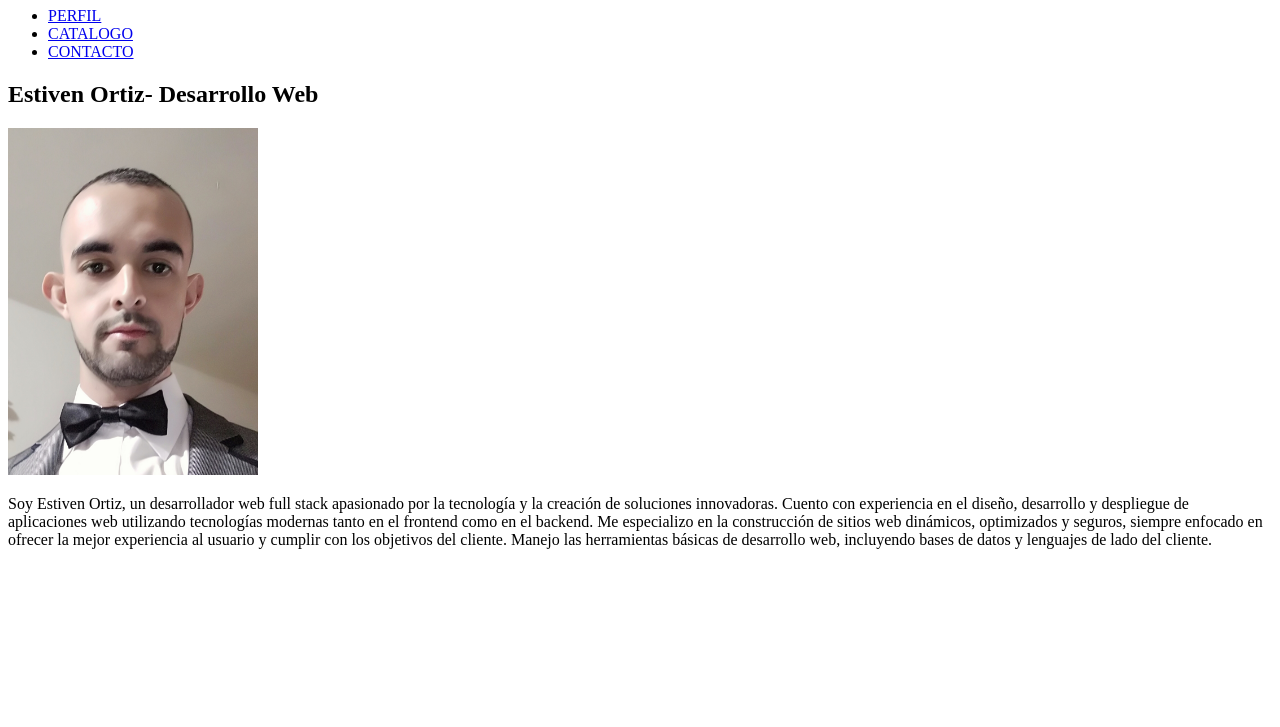
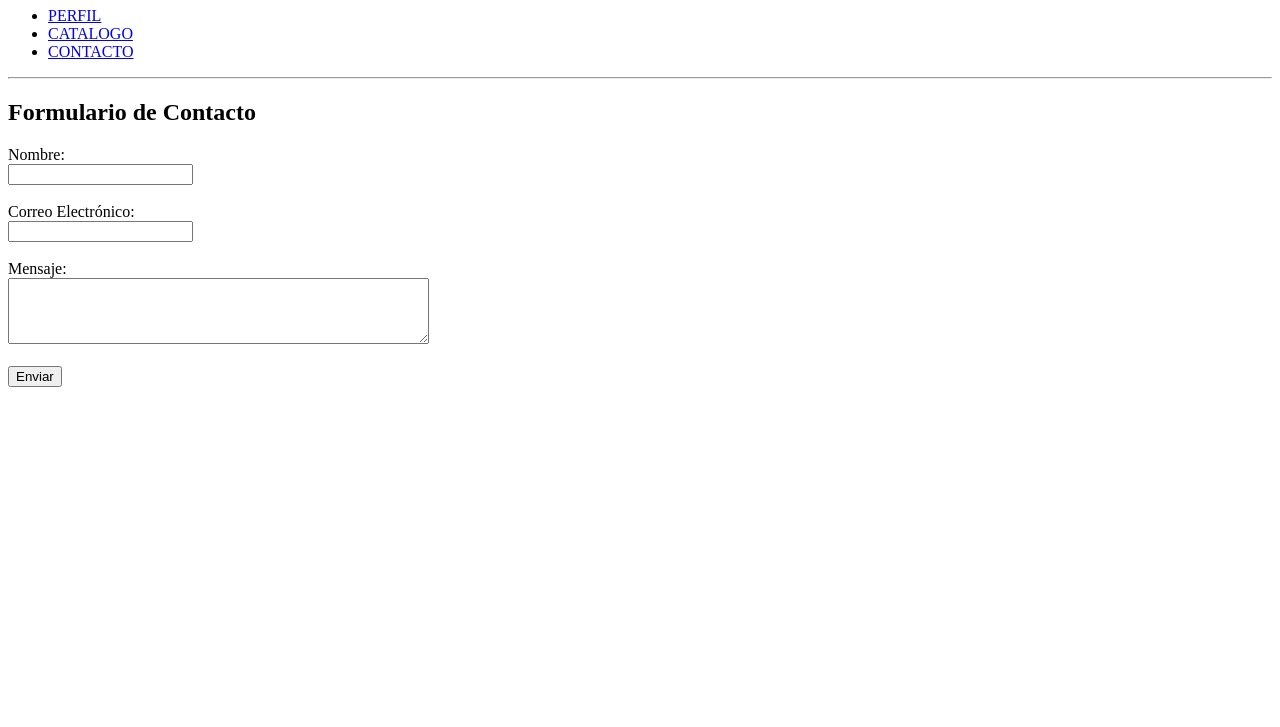
Before and after one commit to EstivenO/Master-en-Js, a plain HTML site: page repasoHtml/EjercicioCompleto/TerceraPagina.html in a window 1280 px wide. Shown: the part 73-800 px from the top of the page. Drawn offline with Linux system fonts and the light colour scheme.

Commit message:
se adicionan cambios en tabla de imagenes y en formulario de contacto

```diff
--- a/repasoHtml/EjercicioCompleto/TerceraPagina.html
+++ b/repasoHtml/EjercicioCompleto/TerceraPagina.html
@@ -7,7 +7,7 @@
 </head>
 <body>
 
-    <h1>PERFIL <em>ESTIVEN ORTIZ</em></h1>
+    <h1>FORMUARIO <em>DE CONTACTO</em></h1>
 
     <ul>
         <li><a href="PrimeraPagina.html">PERFIL</a></li>
@@ -15,19 +15,21 @@
         <li><a href="TerceraPagina.html">CONTACTO</a></li>
     </ul>
 
-    <h2>Estiven Ortiz- Desarrollo Web</h2>
-    <img src="img/Estiven.jpg" alt="Esta es la foto de perfil" title="Estiven" width="250px">
-    <p>
-        Soy Estiven Ortiz, un desarrollador web full stack apasionado
-        por la tecnología y la creación de soluciones innovadoras.
-        Cuento con experiencia en el diseño,
-        desarrollo y despliegue de aplicaciones web utilizando
-        tecnologías modernas tanto en el frontend como en el backend.
-        Me especializo en la construcción de sitios web dinámicos,
-        optimizados y seguros, siempre enfocado en ofrecer la mejor experiencia al usuario
-        y cumplir con los objetivos del cliente. Manejo las herramientas básicas de desarrollo web,
-        incluyendo bases de datos y lenguajes de lado del cliente.
-    </p>
+    <hr/>
+
+    <h2>Formulario de Contacto</h2>
+    <form>
+        <label for="nombre">Nombre:</label><br>
+        <input type="text" id="nombre" name="nombre" required><br><br>
+
+        <label for="email">Correo Electrónico:</label><br>
+        <input type="email" id="email" name="email" required><br><br>
+
+        <label for="mensaje">Mensaje:</label><br>
+        <textarea id="mensaje" name="mensaje" rows="4" cols="50" required></textarea><br><br>
+
+        <input type="submit" value="Enviar">
+    </form>
 
 </body>
 </html>
```
Also changed, not shown: repasoHtml/EjercicioCompleto/segundaPagina.html (+11 -11 lines).
